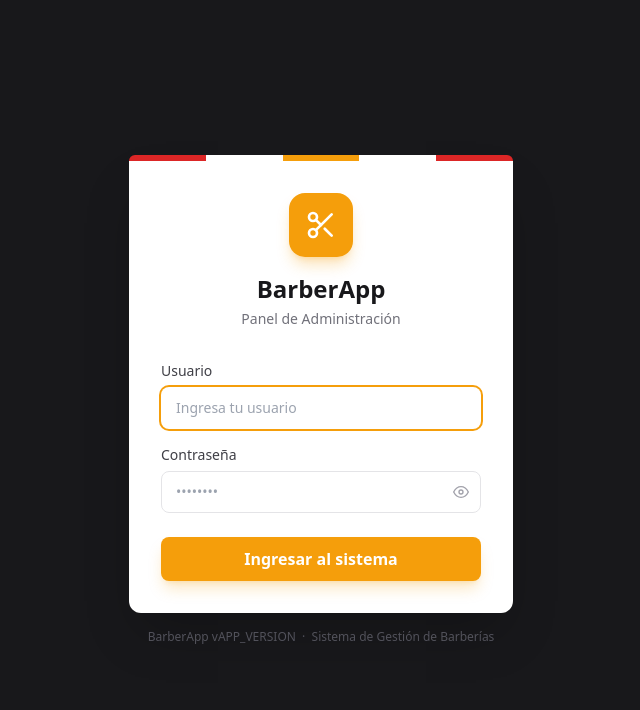
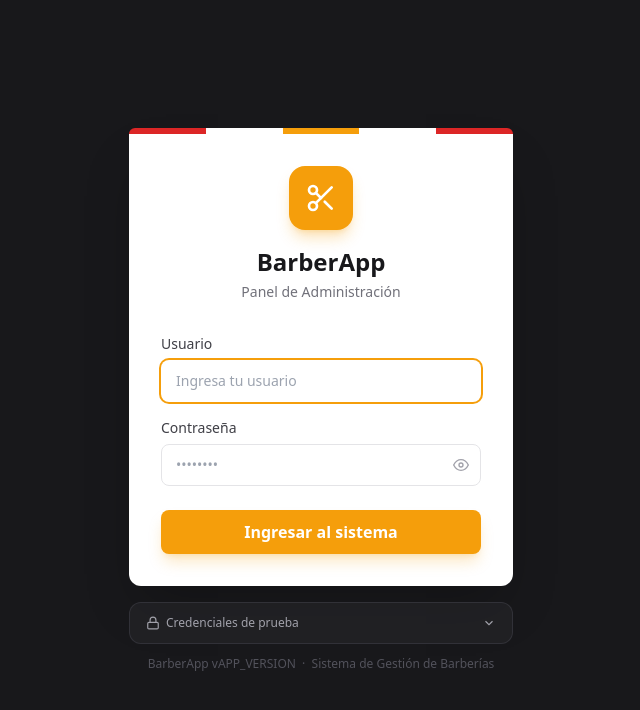
Before and after one commit to DaniHND/BarberApp, a PHP site: page /login in a window 1280 px wide. Shown: the top 710 px of the page, without its empty margins (319-959 px from the left). Run offline with PHP 8.4, Linux system fonts and the light colour scheme; some libraries are stand-ins or nearby versions.

Commit message:
Agrega credenciales de prueba en el login (desplegable)
Clic en usuario/contraseña para autocompletar el formulario.

Co-Authored-By: Claude Sonnet 4.6 <noreply@anthropic.com>

```diff
--- a/views/auth/login.php
+++ b/views/auth/login.php
@@ -101,7 +101,45 @@
 
     </div>
 
-    <p class="text-center text-zinc-600 text-xs mt-4">
+    <!-- Credenciales de prueba -->
+    <div class="mt-4 rounded-xl border border-zinc-700/60 bg-zinc-800/60 px-4 py-3"
+         x-data="{ mostrar: false }">
+        <button type="button" @click="mostrar = !mostrar"
+                class="w-full flex items-center justify-between text-xs text-zinc-400 hover:text-zinc-200 transition-colors">
+            <span class="flex items-center gap-1.5">
+                <svg class="w-3.5 h-3.5" viewBox="0 0 24 24" fill="none" stroke="currentColor" stroke-width="2">
+                    <rect x="3" y="11" width="18" height="11" rx="2"/><path d="M7 11V7a5 5 0 0 1 10 0v4"/>
+                </svg>
+                Credenciales de prueba
+            </span>
+            <svg class="w-3.5 h-3.5 transition-transform duration-200" :class="mostrar ? 'rotate-180' : ''"
+                 viewBox="0 0 24 24" fill="none" stroke="currentColor" stroke-width="2">
+                <polyline points="6 9 12 15 18 9"/>
+            </svg>
+        </button>
+
+        <div x-show="mostrar" x-transition class="mt-3 space-y-1.5" style="display:none;">
+            <div class="flex items-center justify-between text-xs">
+                <span class="text-zinc-500">Usuario</span>
+                <button type="button"
+                        onclick="document.getElementById('usuario').value='admin'"
+                        class="font-mono text-amber-400 hover:text-amber-300 transition-colors cursor-pointer">
+                    admin
+                </button>
+            </div>
+            <div class="flex items-center justify-between text-xs">
+                <span class="text-zinc-500">Contraseña</span>
+                <button type="button"
+                        onclick="document.getElementById('password').value='Admin123'"
+                        class="font-mono text-amber-400 hover:text-amber-300 transition-colors cursor-pointer">
+                    Admin123
+                </button>
+            </div>
+            <p class="text-zinc-600 text-xs pt-1">Clic en cada valor para autocompletar</p>
+        </div>
+    </div>
+
+    <p class="text-center text-zinc-600 text-xs mt-3">
         BarberApp v<?= APP_VERSION ?> &nbsp;·&nbsp; Sistema de Gestión de Barberías
     </p>
 </div>
```
